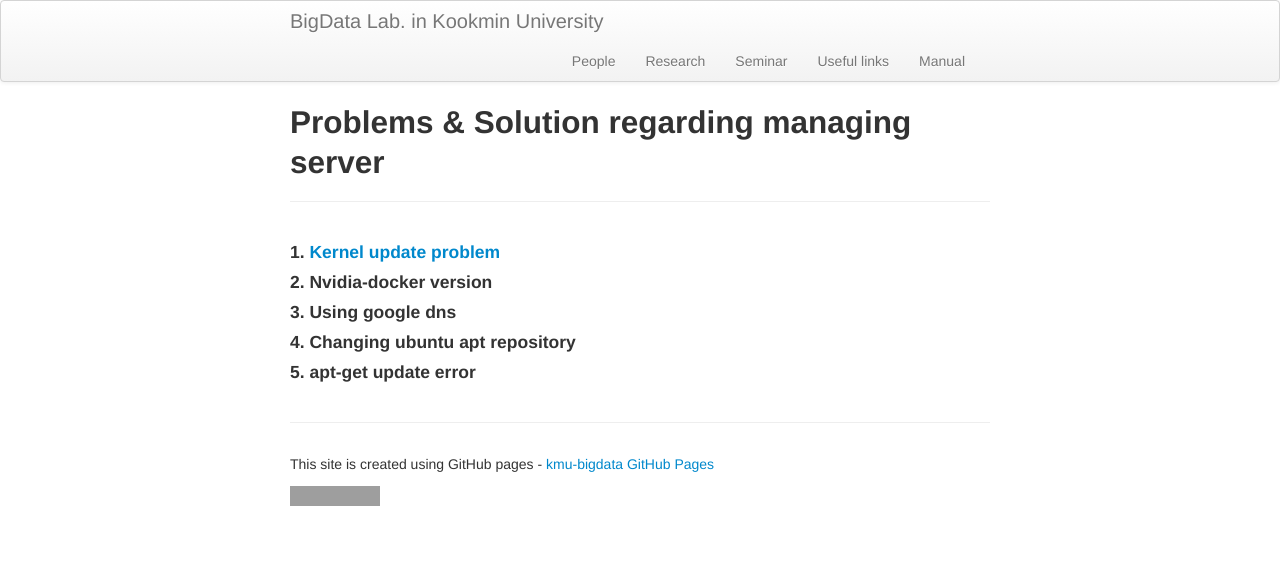
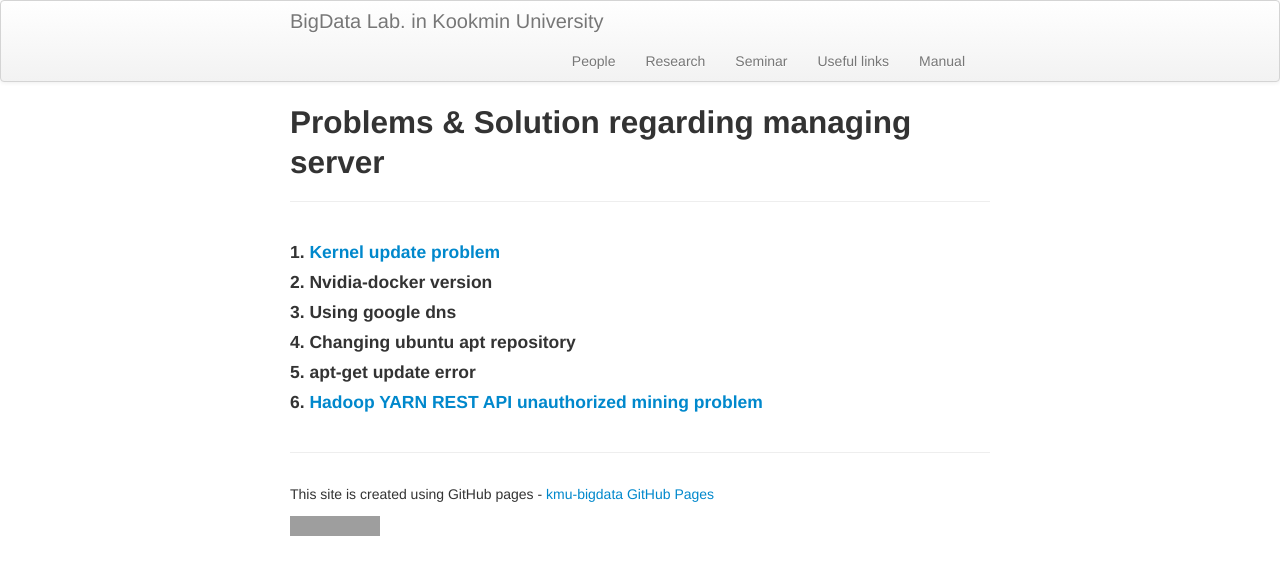
Before and after one commit to ddps-lab/kmu-bigdata.github.io, a Jekyll site: the page built from manual/server.md, in a window 1280 px wide. Shown: the top 575 px of the page. Built offline with Jekyll 4.4.1, drawn with Linux system fonts in a browser that asks for light colours; grey boxes are pictures that could not be loaded.

Commit message:
Update server.md
update Hadoop YARN REST API unauthorized problem

```diff
--- a/manual/server.md
+++ b/manual/server.md
@@ -12,3 +12,5 @@ title: Problems & Solution regarding managing server
 #### 4. Changing ubuntu apt repository
 
 #### 5. apt-get update error
+
+#### 6. [Hadoop YARN REST API unauthorized mining problem](https://docs.google.com/document/d/1Atp9-PXv3Ziwi5QMWJCutrFcYhzZkBT6YWAPQ1y8WYk/edit?usp=sharing)
```
